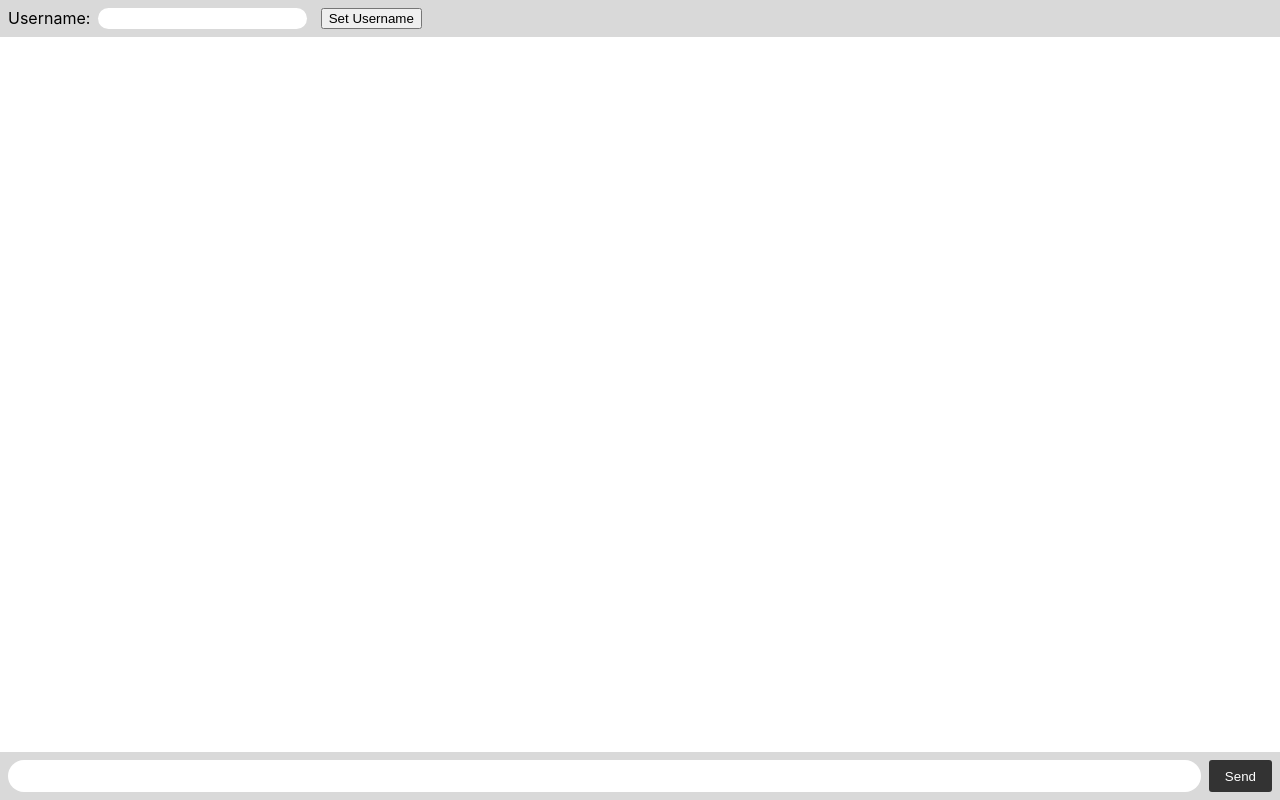
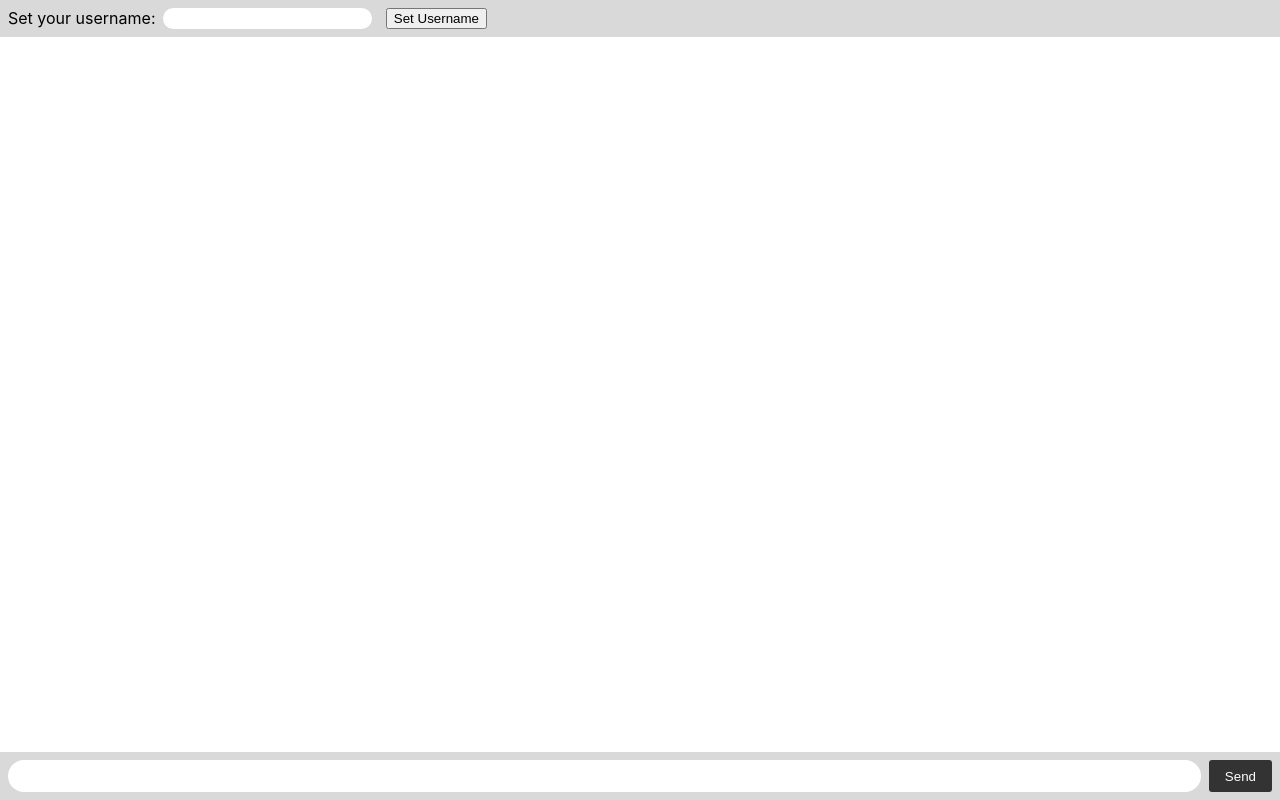
Before and after one commit to esther2093/socket-chat-app, a website: page index.html in a window 1280 px wide. Drawn offline with nearby package versions, Linux system fonts and the light colour scheme; no server answers.

Commit message:
slight change

```diff
--- a/index.html
+++ b/index.html
@@ -84,7 +84,7 @@
 <body>
 
     <div class="usernameBox">
-        <label id="usernametitlebox" for="username">Username: </label>
+        <label id="usernametitlebox" for="username">Set your username: </label>
         <input id="username" autocomplete="off" />
         <button id="setUsername">Set Username</button>
     </div>
```
